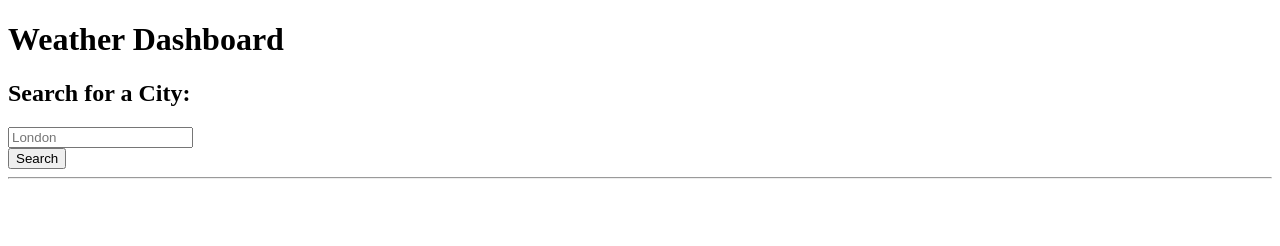
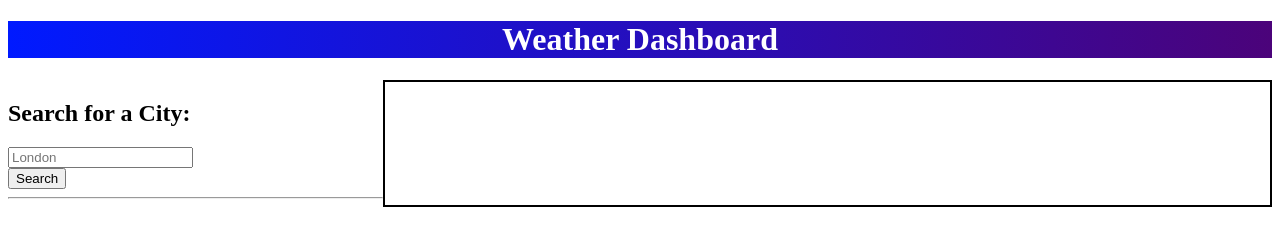
Before and after one commit to Mikaelcope/Weather-Mike-s-Dashboard, a plain HTML site: page index.html in a window 1280 px wide. Drawn offline with nearby package versions, Linux system fonts and the light colour scheme.

Commit message:
Changes to Java and CSS to add daily weather

```diff
--- a/Assets/CSS/style.css
+++ b/Assets/CSS/style.css
@@ -0,0 +1,24 @@
+.header {
+    justify-content: center;
+    text-align: center;
+    background: linear-gradient(90deg, #001aff, #4b037a);
+    color: white;
+}
+
+
+
+
+
+.split {
+    display: flex;
+}
+
+.left {
+    width: 30%;
+}
+
+.right {
+    width: 70%;
+    border: solid black 2px;
+    padding: 5px;
+}
--- a/Assets/JS/script.js
+++ b/Assets/JS/script.js
@@ -1,5 +1,6 @@
 var searchImput = $('#search-input')
 var searchBtn = $('#search-button')
+var today = $('#today')
 
 
 searchBtn.on('click', function(event){
@@ -24,9 +25,13 @@ searchBtn.on('click', function(event){
         var p3 = $('<p>')
         p3.text("Wind: " + data.wind.speed)
         var p4 = $('<p>')
+        p4.text("Humidity: " + data.main.humidity)
+        console.log(p4)
+
+        singleDay.append(p1, p2, p3, p4)
+        today.append(singleDay)
 
 
-        singleDay.append(p1, p2, p3, p4)
         console.log(singleDay)
 
 
--- a/index.html
+++ b/index.html
@@ -10,14 +10,14 @@
 </head>
 
 <body>
-  <header class="container-fluid text-center text-white bg-dark p-2 weather-header">
+  <header class="header container-fluid text-center text-white bg-dark p-2 weather-header">
     <h1>Weather Dashboard</h1>
   </header>
 
   <!-- max-width for ultra wide resolutions -->
   <div class="container-fluid" style="max-width: 1400px">
-    <div class="row">
-      <aside class="col-lg-3 pb-3">
+    <div class="split row">
+      <aside class="left col-lg-3 pb-3">
         <h2 id="form-heading" class="mt-1 h3 form-label">
           Search for a City:
         </h2>
@@ -38,7 +38,7 @@
         <div class="list-group" id="history"></div>
       </aside>
 
-      <div class="col-lg-9 pb-3">
+      <div class="right col-lg-9 pb-3">
         <section id="today" class="mt-3" role="region" aria-live="polite"></section>
         <section id="forecast" class="row mt-3" role="region" aria-live="polite"></section>
       </div>
```
